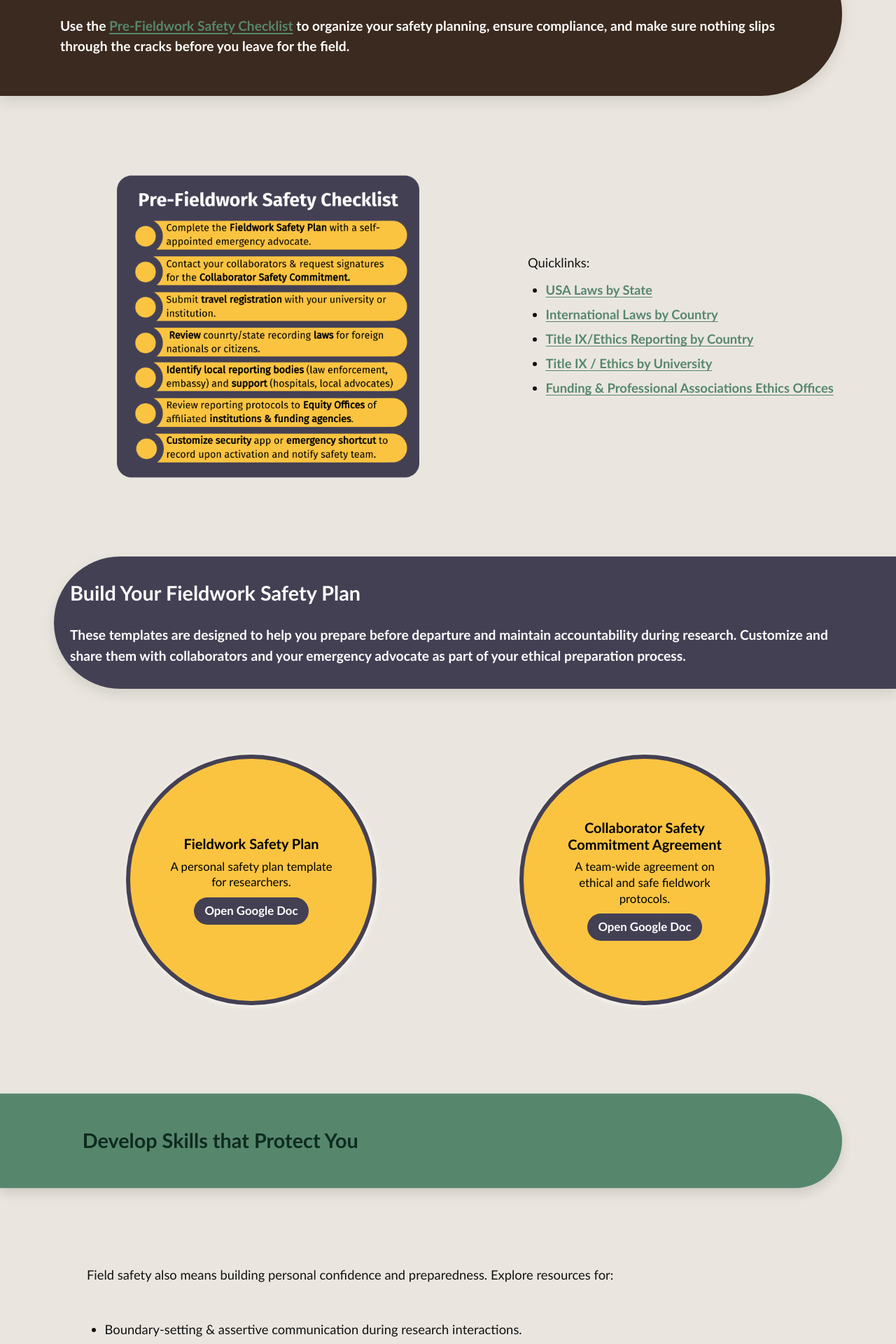
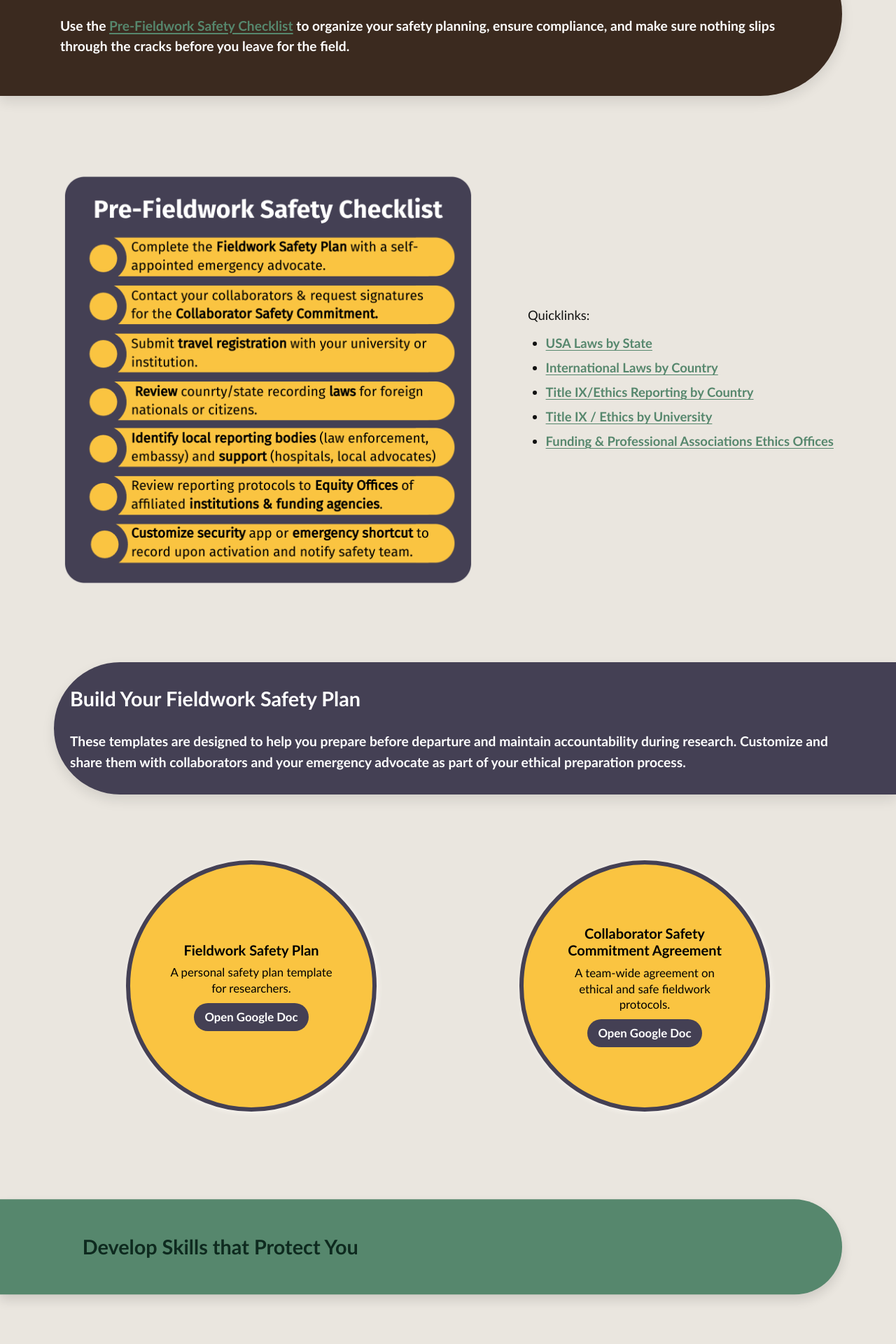
Before and after one commit to AnthroSafetyWarrior/GoldenTrowelProject, a Jekyll site: the page built from _pages/selfdefense.html, in a window 1280 px wide. Shown: the part 1680-3600 px from the top of the page at 70% size. Built offline with Jekyll 4.4.1, drawn with Linux system fonts in a browser that asks for light colours.

Commit message:
updating name

```diff
--- a/_layouts/default.html
+++ b/_layouts/default.html
@@ -499,16 +499,9 @@ main, .section{ min-inline-size: 0; overflow-x: visible; }  /* was: clip */
     minmax(var(--img-min),  auto);
 }
 
-/* keep art sizing consistent */
-.split--prep .art{
-  justify-self: center;
-  max-inline-size: var(--img-max);
-}
-.split--prep .art img{
-  width: clamp(var(--img-min), var(--img-ideal), var(--img-max));
-  height: auto;
-  display: block;
-}
+.split--prep { grid-auto-flow: row; }
+.split--prep .art{ max-inline-size: 100%; justify-self: center; }
+.split--prep .art img{ max-width: 100%; height: auto; }
 
 /* put the second text block in the RIGHT column */
 .split--prep .text--right{ grid-column: 2; }
@@ -528,8 +521,6 @@ main, .section{ min-inline-size: 0; overflow-x: visible; }  /* was: clip */
 /* keep your existing stack rule */
 @media (max-width: 760px){
   .split--prep{ grid-template-columns: 1fr; --gap: clamp(12px, 3.5vw, 20px); }
-  .split--prep .text--right{ grid-column: auto; } /* normal flow when stacked */
-}
   .split--prep .text--right{ grid-column: auto; } /* normal flow when stacked */
 }
 
```
